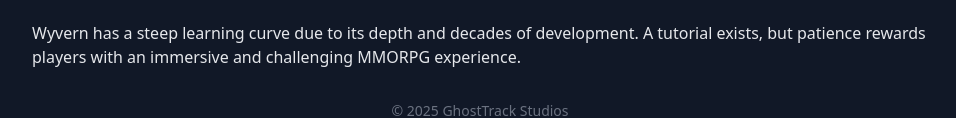
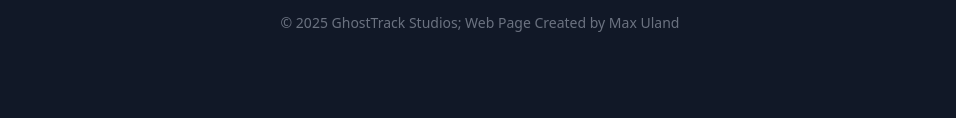
Before and after one commit to go2max/wyvern-2d-server-status, a plain HTML site: page index.html in a window 1280 px wide. Shown: the part 2017-2135 px from the top of the page, without its empty margins (160-1116 px from the left). After the commit the page ends 2050 px from the top, so only its background shows below. Drawn offline with nearby package versions, Linux system fonts and the light colour scheme; no server answers.

Commit message:
decrease line spacing throughout site for easier user readability
Update footer

```diff
--- a/index.html
+++ b/index.html
@@ -99,7 +99,7 @@
     </main>
 
     <!-- Wyvern SEO / Game Description Section -->
-    <section class="max-w-4xl mx-auto text-gray-200 text-left px-4 sm:px-6 lg:px-0 space-y-6">
+    <section class="max-w-4xl mx-auto text-gray-200 text-left px-4 sm:px-6 lg:px-0 space-y-4">
         <h2 class="text-2xl font-bold">About Wyvern</h2>
         <p>Wyvern is a command-oriented MMORPG with hundreds of commands for social actions, emotes, crafting,
             inventory management, and more. Players can bind commands to hotkeys or create custom aliases and macros for
@@ -149,7 +149,8 @@
             rewards players with an immersive and challenging MMORPG experience.</p>
     </section>
 
-    <footer class="mt-8 text-gray-500 text-sm">&copy; 2025 GhostTrack Studios</footer>
+    <footer class="mt-8 text-gray-500 text-sm">&copy; 2025 GhostTrack Studios; Web Page Created by Max Uland
+    </footer>
 
     <script>
         const statusDot = document.getElementById("status-dot");
```
